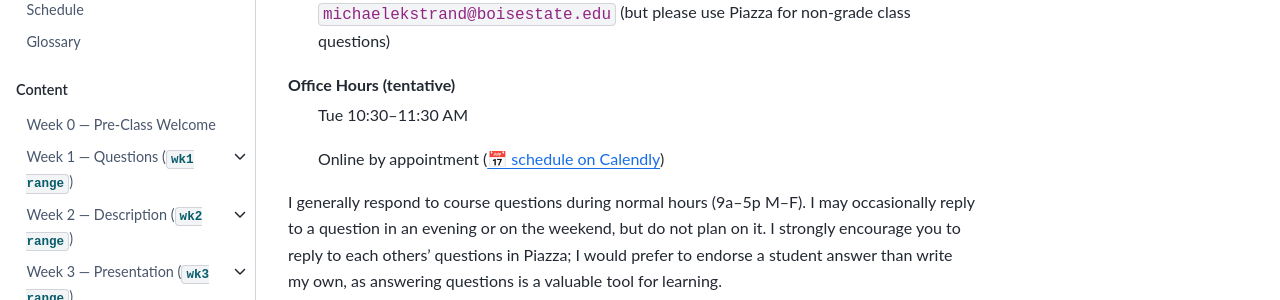
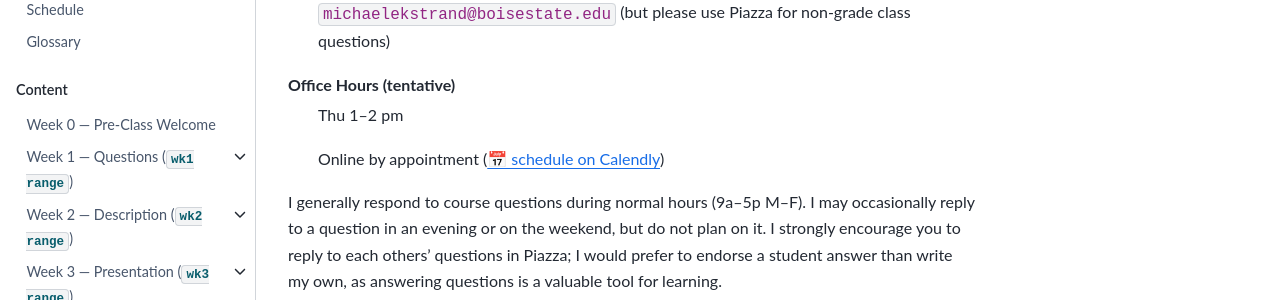
Before and after one commit to mdekstrand/cs533-web, a Jupyter Book: the page built from syllabus/logistics.md, in a window 1280 px wide and 900 px high, scrolled down 644 px. Shown: the part 422-722 px from the top of the window. Built offline with Jupyter Book 1.0.4 settings and Sphinx 7.4.7 and the Sphinx Book theme 1.1.4, drawn with Linux system fonts in a browser that asks for light colours; pages that are not in the unit, such as notebooks, are missing from menus; a style sheet for code colours, icons or effects is not loaded.

Commit message:
office hour update

```diff
--- a/syllabus/logistics.md
+++ b/syllabus/logistics.md
@@ -35,7 +35,7 @@ E-mail
 :   `michaelekstrand@boisestate.edu` (but please use Piazza for non-grade class questions)
 
 Office Hours (tentative)
-:   Tue 10:30–11:30 AM
+:   Thu 1–2 pm
 :   Online by appointment ([📅 schedule on Calendly](https://calendly.com/mdekstrand))
 
 I generally respond to course questions during normal hours (9a–5p M–F).
```
